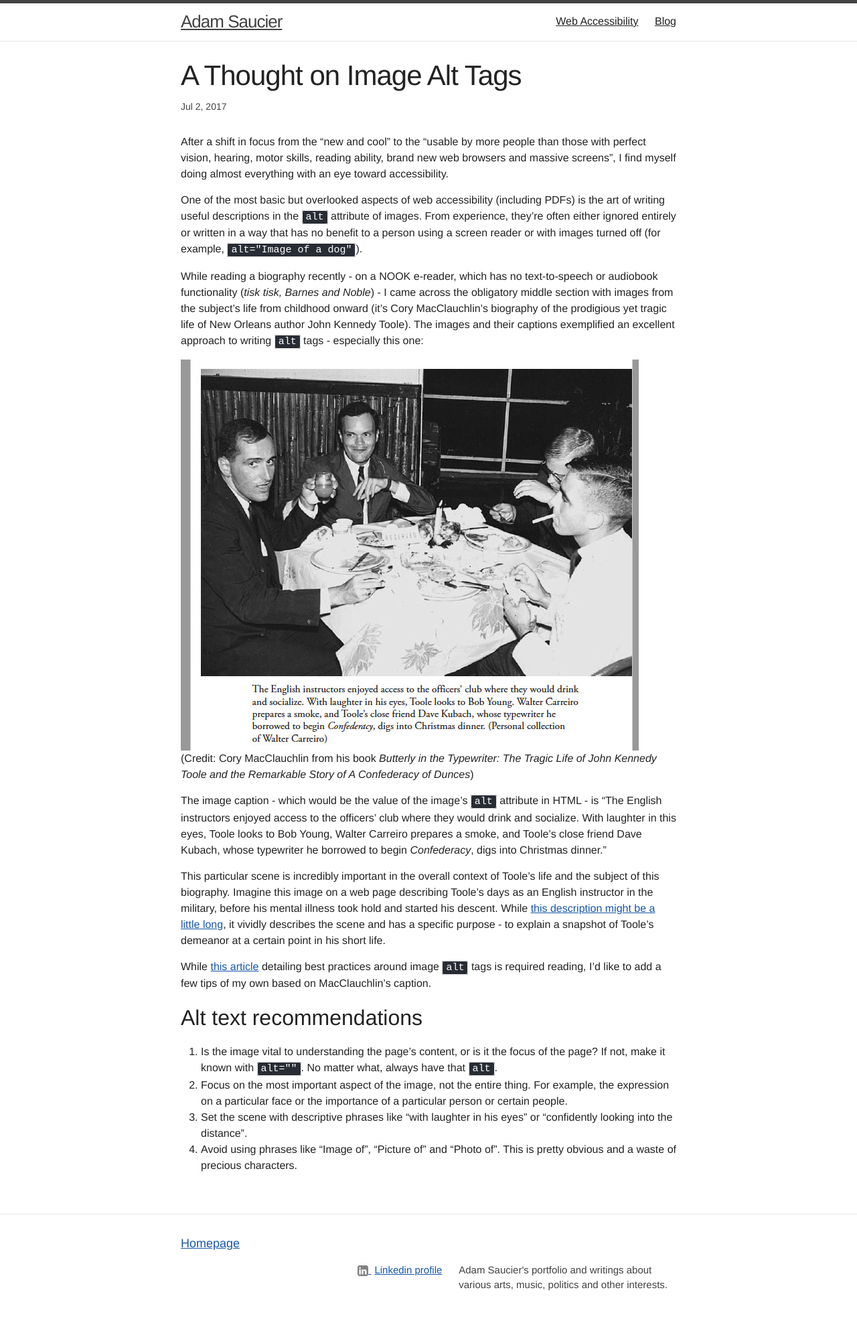
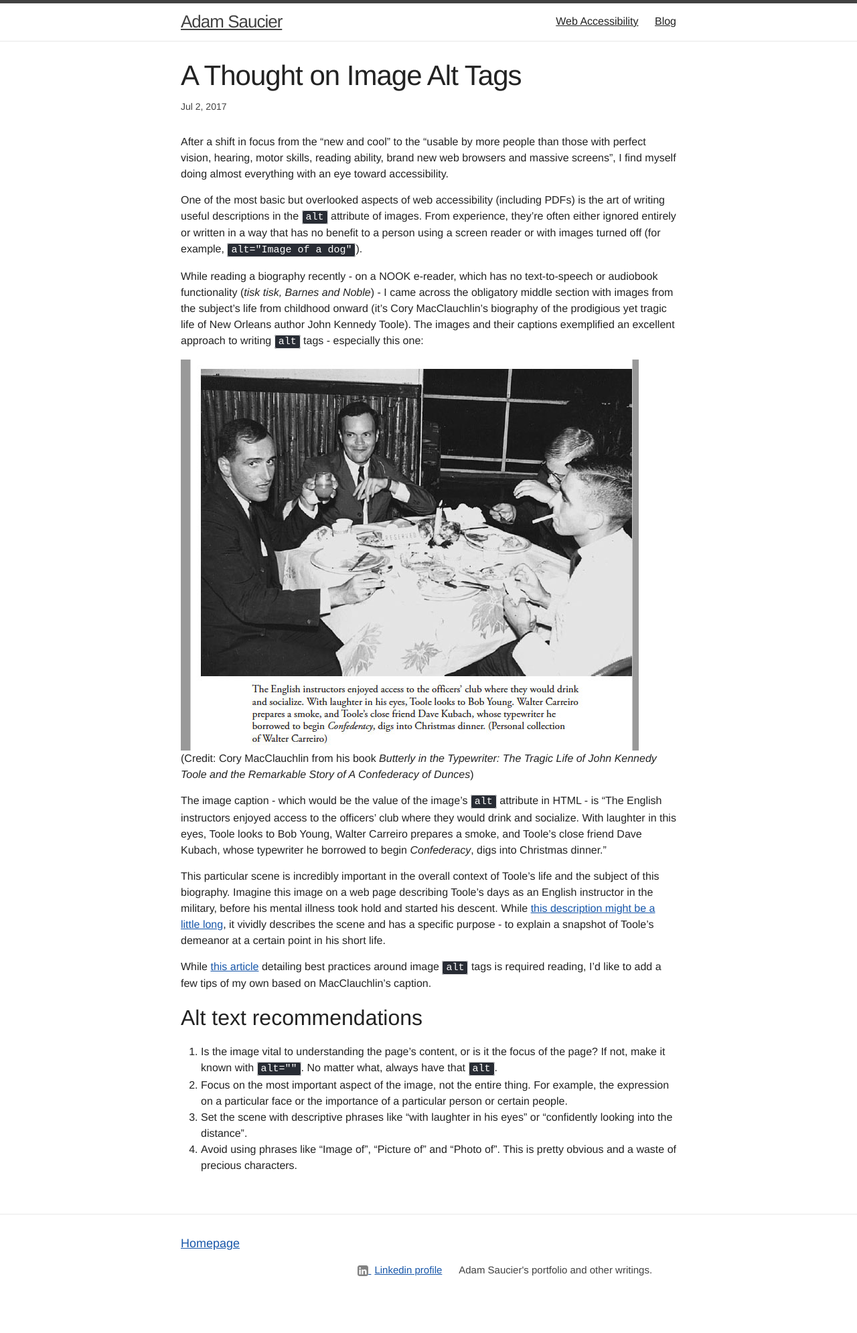
Before and after one commit to ajsaucier/ajsaucier.github.io, a Jekyll site: the page built from _posts/2017-07-02-image-alt-tag-example.md, in a window 1280 px wide. Shown: the whole page at 67% size. Built offline with Jekyll 4.4.1, drawn with Linux system fonts in a browser that asks for light colours; after the commit the page ends 1968 px from its top, so only the background shows below that.

Commit message:
New post about required fields, updated SCSS, updated footer

```diff
--- a/_config.yml
+++ b/_config.yml
@@ -15,7 +15,7 @@
 # in the templates via {{ site.myvariable }}.
 title: Adam Saucier
 email: adam@ajsaucier.com
-description: Adam Saucier's portfolio and writings about various arts, music, politics and other interests.
+description: Adam Saucier's portfolio and other writings.
 baseurl: "" # the subpath of your site, e.g. /blog
 url: "https://ajsaucier.github.io" # the base hostname & protocol for your site, e.g. http://example.com
 twitter_username: Adam0113
--- a/_sass/minima/_layout.scss
+++ b/_sass/minima/_layout.scss
@@ -253,4 +253,15 @@
       @include relative-font-size(1.125);
     }
   }
+
+  /**
+  * Code blocks
+  */
+
+  div[class*="highlighter"] {
+    background: #282c34;
+    .highlight {
+      background: #282c34;
+    }
+  }
 }
```
Also changed, not shown: _posts/2018-12-30-improving-contact-form-7-notifications.md (added, +36 -0 lines).
